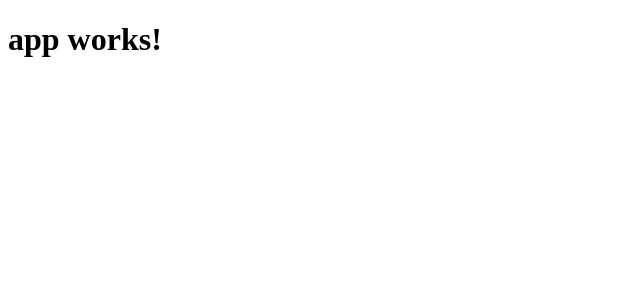
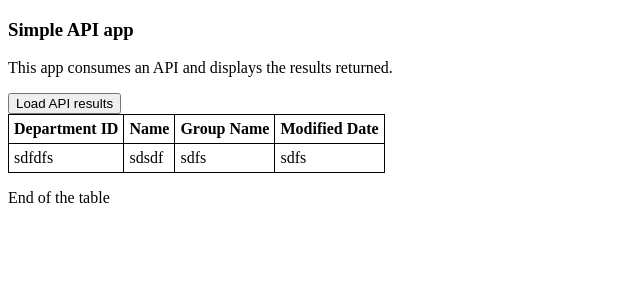
Before and after one commit to dsmith-projects/WebApps, an Angular app in the folder simple-api-app/: page / in a window 1280 px wide. Shown: the top 300 px of the page, without its empty margins (0-640 px from the left). Built offline with nearby package versions, Linux system fonts and the light colour scheme.

Commit message:
These are the changes committed at the end of the day of Friday June 2nd, 2017.

```diff
--- /dev/null
+++ b/simple-api-app/src/app/api-module/api-module.component.css
@@ -0,0 +1,8 @@
+table, th, td {
+    border: 1px solid black;
+    border-collapse: collapse;
+}
+th, td {
+    padding: 5px;
+    text-align: left;
+}
--- /dev/null
+++ b/simple-api-app/src/app/api-module/api-module.component.html
@@ -0,0 +1,13 @@
+<button type="button" (click)="processApi()">Load API results</button>
+<table>
+    <tr>
+        <th>Department ID</th>
+        <th>Name</th>
+        <th>Group Name</th>
+        <th>Modified Date</th>
+    </tr>
+    <tr app-result-module>
+
+    </tr>
+</table>
+<pre>{{data | json}}</pre>
--- /dev/null
+++ b/simple-api-app/src/app/api-module/api-module.component.ts
@@ -0,0 +1,44 @@
+import { Component, OnInit } from '@angular/core';
+import { Http, Response } from '@angular/http';
+import { Result } from '../result-module/result-module.model';
+
+@Component({
+  selector: 'app-api-module',
+  templateUrl: './api-module.component.html',
+  styleUrls: ['./api-module.component.css']
+})
+
+
+export class ApiModuleComponent implements OnInit {
+	//results: Result[];
+	data: Object;
+	loading: boolean;
+
+  constructor(private http: Http) {
+  }
+
+  ngOnInit() {
+  }
+
+  processApi(): void {
+
+  	this.loading = true;
+  	this.http.request('http://gap-adventureworks.us-west-2.elasticbeanstalk.com/Human+Resources/department/?_view=json&_expand=yes')
+  	.subscribe((res: Response) => {
+  		this.data = res.json();
+  		this.loading = false;
+  	});
+
+  	//var body = JSON.parse(this.data['_body']);
+  	//var body = this.data["restify"];
+  	//this.results = [];
+  	//var body = this.api_url['body'];
+  	//console.log(this.data["restify"]);
+  	//console.log(this.data["restify"]);
+  	//console.log(typeof(this.data));
+  	console.log(this.data);
+  }
+
+
+
+}
--- a/simple-api-app/src/app/app.component.html
+++ b/simple-api-app/src/app/app.component.html
@@ -1,3 +1,5 @@
-<h1>
-  {{title}}
-</h1>
+<h3>Simple API app</h3>
+<p>This app consumes an API and displays the results returned.</p>
+<app-api-module>
+</app-api-module>
+<p>End of the table</p>
--- a/simple-api-app/src/app/app.module.ts
+++ b/simple-api-app/src/app/app.module.ts
@@ -4,10 +4,14 @@ import { FormsModule } from '@angular/forms';
 import { HttpModule } from '@angular/http';
 
 import { AppComponent } from './app.component';
+import { ApiModuleComponent } from './api-module/api-module.component';
+import { ResultModuleComponent } from './result-module/result-module.component';
 
 @NgModule({
   declarations: [
-    AppComponent
+    AppComponent,
+    ApiModuleComponent,
+    ResultModuleComponent
   ],
   imports: [
     BrowserModule,
--- /dev/null
+++ b/simple-api-app/src/app/result-module/result-module.component.css
@@ -0,0 +1,6 @@
+td {
+    border: 1px solid black;
+    border-collapse: collapse;
+    padding: 5px;
+    text-align: left;
+}
--- /dev/null
+++ b/simple-api-app/src/app/result-module/result-module.component.html
@@ -0,0 +1,9 @@
+<!-- <td>{{ result.departmentid }}</td>
+<td>{{ result.groupid }}</td>
+<td>{{ result.name }}</td>
+<td>{{ result.modifieddate }}</td> -->
+
+<td>sdfdfs</td>
+<td>sdsdf</td>
+<td>sdfs</td>
+<td>sdfs</td>
--- /dev/null
+++ b/simple-api-app/src/app/result-module/result-module.component.ts
@@ -0,0 +1,18 @@
+import { Component, OnInit, Input } from '@angular/core';
+import { ApiModuleComponent } from '../api-module/api-module.component';
+import { Result } from './result-module.model';
+
+@Component({
+  selector: '[app-result-module]',
+  templateUrl: './result-module.component.html',
+  styleUrls: ['./result-module.component.css']
+})
+export class ResultModuleComponent implements OnInit {
+	@Input() result: Result;
+
+  constructor() { }
+
+  ngOnInit() {
+  }
+
+}
--- /dev/null
+++ b/simple-api-app/src/app/result-module/result-module.model.ts
@@ -0,0 +1,8 @@
+export class Result{
+	constructor (
+		public departmentid: string,
+		public nameid: string,
+		public groupname: string,
+		public modifieddate: string) {
+	}
+}
```
Also changed, not shown: 2 other files (tests, documents, lock files or other folders).
